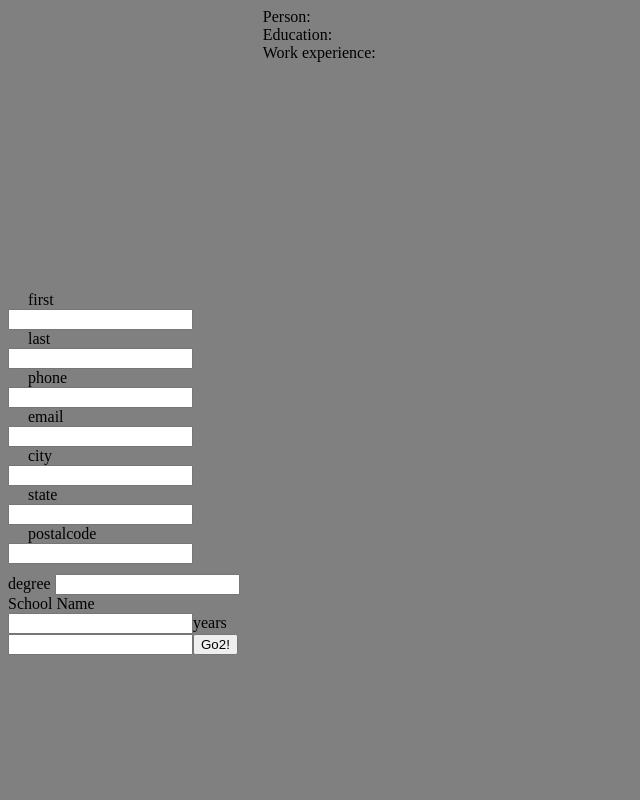
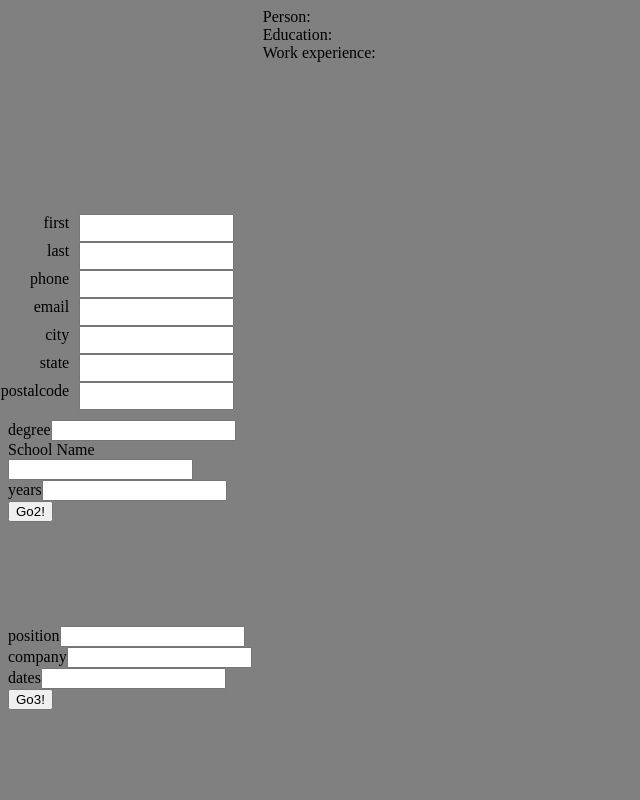
Before and after one commit to uwuzumaki/cv-application, a React (Vite) app: page / in a window 1280 px wide. Shown: the top 800 px of the page, without its empty margins (0-640 px from the left). Built offline with nearby package versions, Linux system fonts and the light colour scheme.

Commit message:
css for person inputs

```diff
--- a/src/Components/HelperComp.jsx
+++ b/src/Components/HelperComp.jsx
@@ -2,9 +2,10 @@
 
 function Input({ label, name, value, onChange }) {
   return (
-    <label>
-      {label} <input name={name} value={value} onChange={onChange}></input>
-    </label>
+    <div>
+      <label>{label}</label>
+      <input name={name} value={value} onChange={onChange}></input>
+    </div>
   );
 }
 
--- a/src/Styles/App.css
+++ b/src/Styles/App.css
@@ -5,7 +5,7 @@ body {
 #root {
   display: grid;
   grid-template-columns: repeat(5, 1fr);
-  grid-template-rows: repeat(5, 1fr);
+  grid-template-rows: repeat(4, 1fr);
   grid-column-gap: 10px;
   grid-row-gap: 10px;
 }
@@ -15,11 +15,27 @@ body {
   grid-column-end: 2;
   grid-row-start: 2;
   grid-row-end: 3;
+
+  display: flex;
+  flex-direction: column;
+  text-align: start;
 }
 
-#person > label {
-  margin: 10px;
-  padding: 10px;
+#person > div {
+  display: flex;
+}
+
+#person > div > label {
+  display: flex;
+  align-items: end;
+  justify-content: end;
+  width: 25%;
+  margin-bottom: 10px;
+}
+
+#person > div > input {
+  width: 60%;
+  margin-left: 10px;
 }
 
 #education {
```
